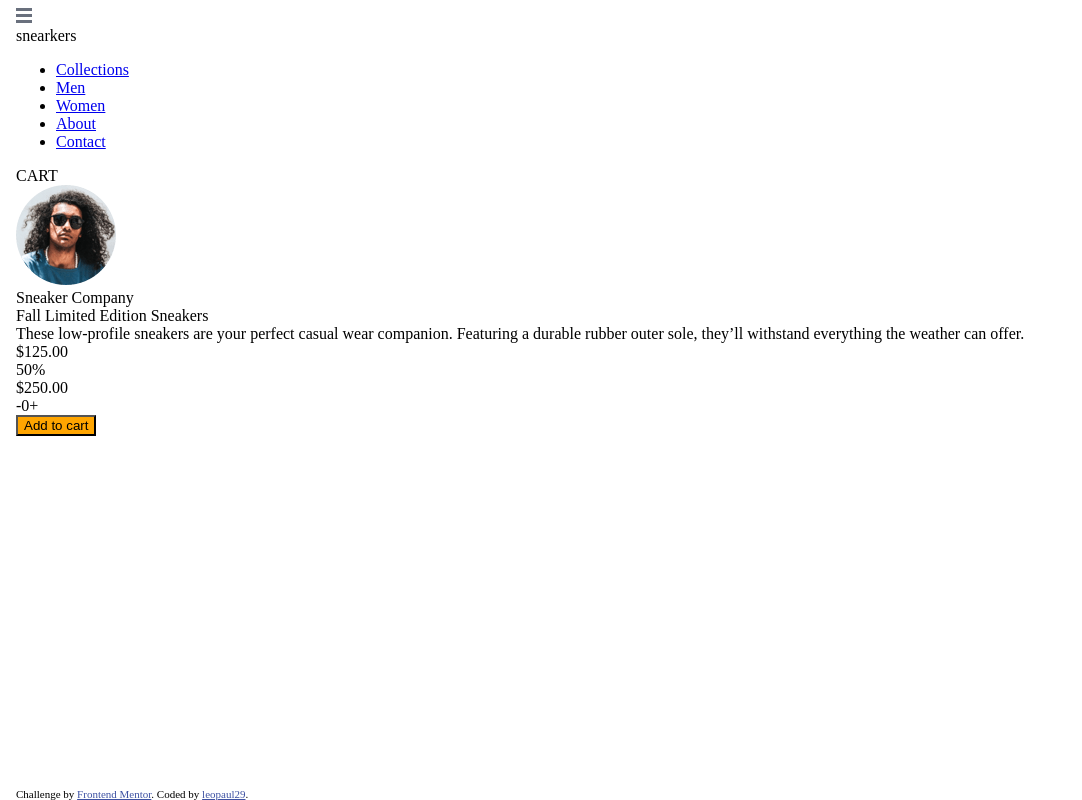
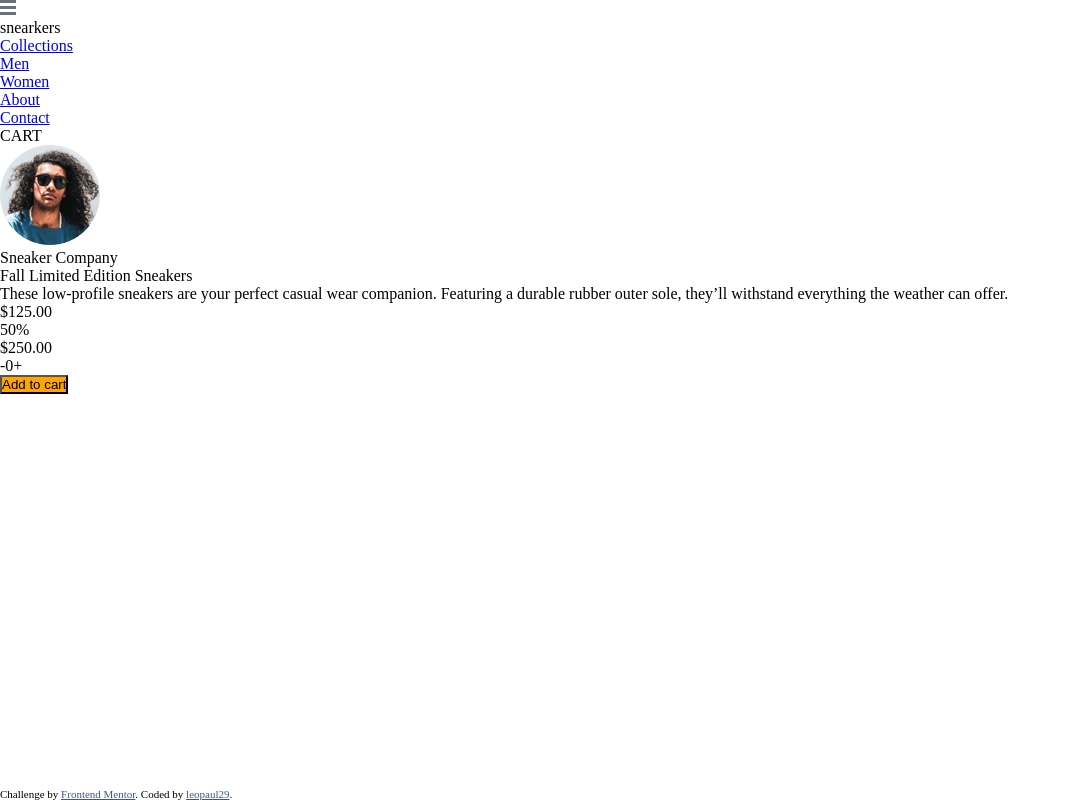
Before and after one commit to leopaul29/frontendmentor-ecommerce-product-page-main, an Angular app in the folder frontendmentor-ecommerce-product-page-main/: page / in a window 1280 px wide. Shown: the whole page, without its empty margins (0-1082 px from the left). Built offline with nearby package versions, Linux system fonts and the light colour scheme.

Commit message:
style: add reset style

```diff
--- a/frontendmentor-ecommerce-product-page-main/src/styles.scss
+++ b/frontendmentor-ecommerce-product-page-main/src/styles.scss
@@ -1,4 +1,13 @@
 /* You can add global styles to this file, and also import other style files */
+
+/* reset */
+* {
+  padding: 0;
+  margin: 0;
+  box-shadow: none;
+}
+
+/* components */
 .btn {
-    background-color: orange;
+  background-color: orange;
 }
```
